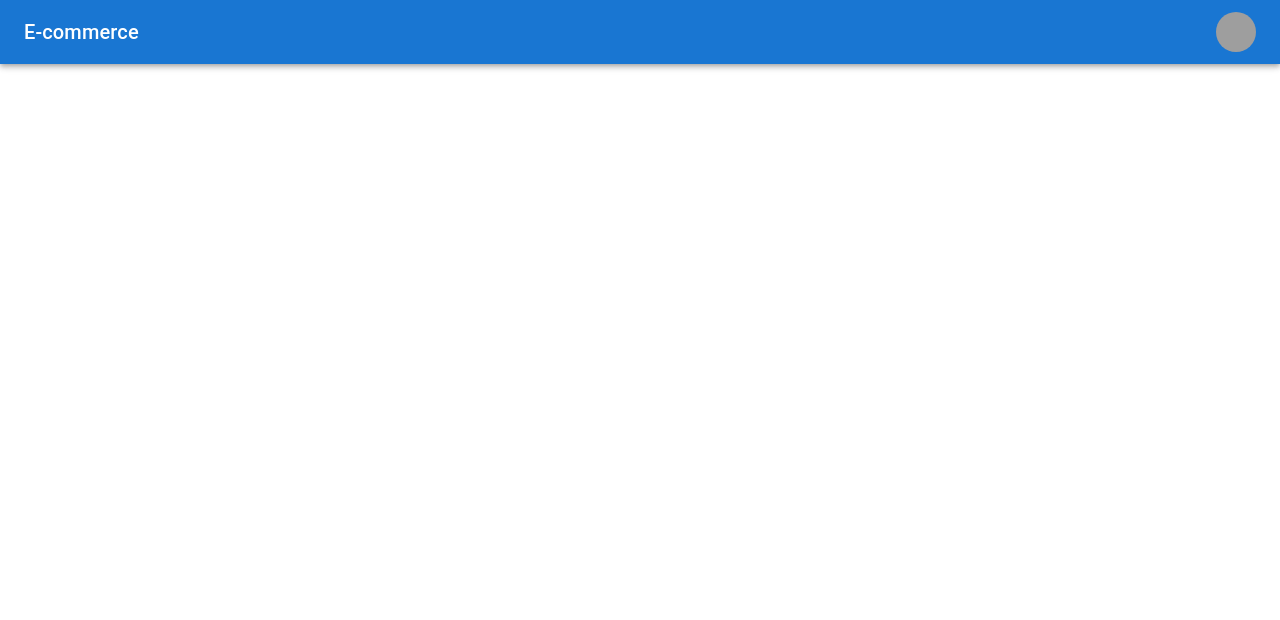
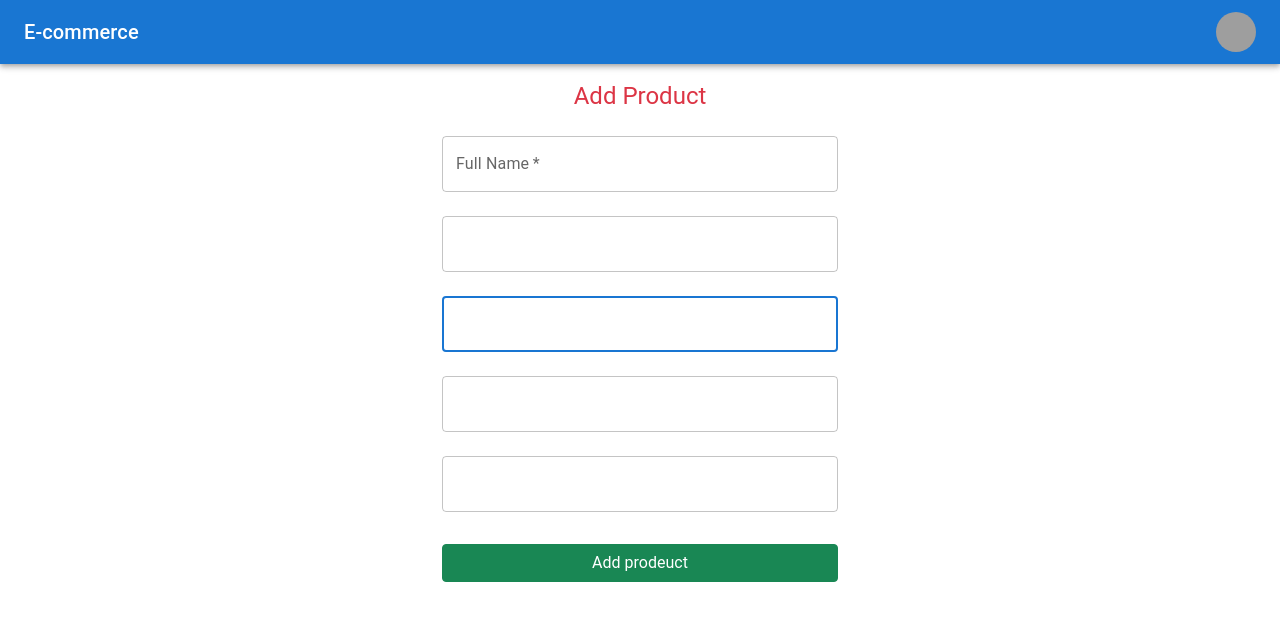
Before and after one commit to varshilgadhiya/eccomerce_project, a React (Create React App) app in the folder client/: page /add-product in a window 1280 px wide. Before the commit this address had no page. Shown: the top 620 px of the page. Built offline with nearby package versions, Linux system fonts and the light colour scheme; grey boxes are pictures that could not be loaded.

Commit message:
add route

```diff
--- a/client/src/App.js
+++ b/client/src/App.js
@@ -8,6 +8,7 @@ import Navigationbar from './component/Navigationbar';
 import Logout from './component/Logout';
 import Profile from './component/user/Profile';
 import AlluserTable from './component/admin/AlluserTable';
+import Addproduct from "./component/product/Addproduct"
 import Producttable from './component/product/Productable';
 
 function App() {
@@ -21,6 +22,7 @@ function App() {
           <Route exact path="/profile" element={<Profile />} />
           <Route exact path="/all-user" element={<AlluserTable />} />
           <Route exact path="/all-product" element={<Producttable/>} />
+          <Route exact path="/add-product" element={<Addproduct/>} />
           <Route exact path="/logout" element={<Logout />} />
           <Route exact path="/registration" element={<Registrationform />} />
         </Routes>
--- a/client/src/component/product/Addproduct.jsx
+++ b/client/src/component/product/Addproduct.jsx
@@ -29,7 +29,7 @@ export default function Addproduct() {
             var data = new FormData
             data.append("name", name)
             data.append("price", price)
-            data.append("discrition", discrition)
+            data.append("discrition", discription)
             data.append("offer", offer)
             data.append("category", category)
 
```
